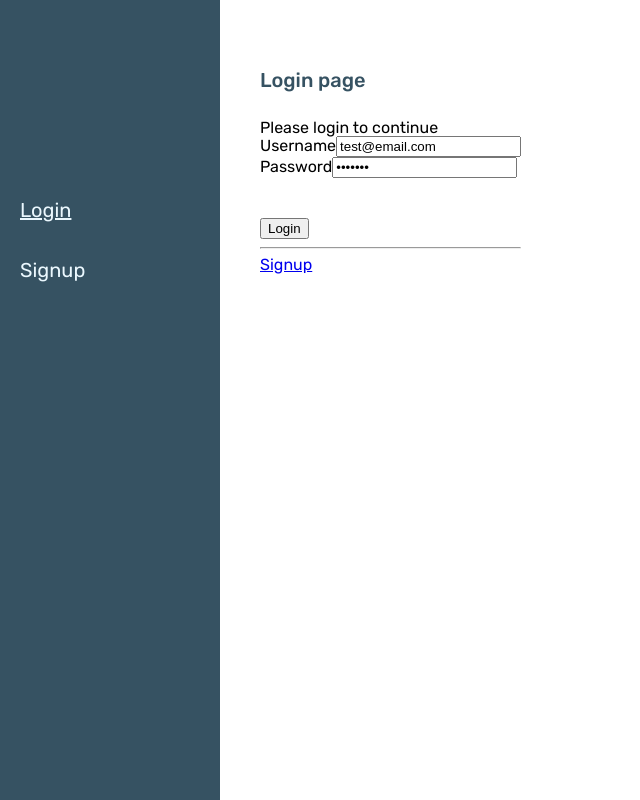
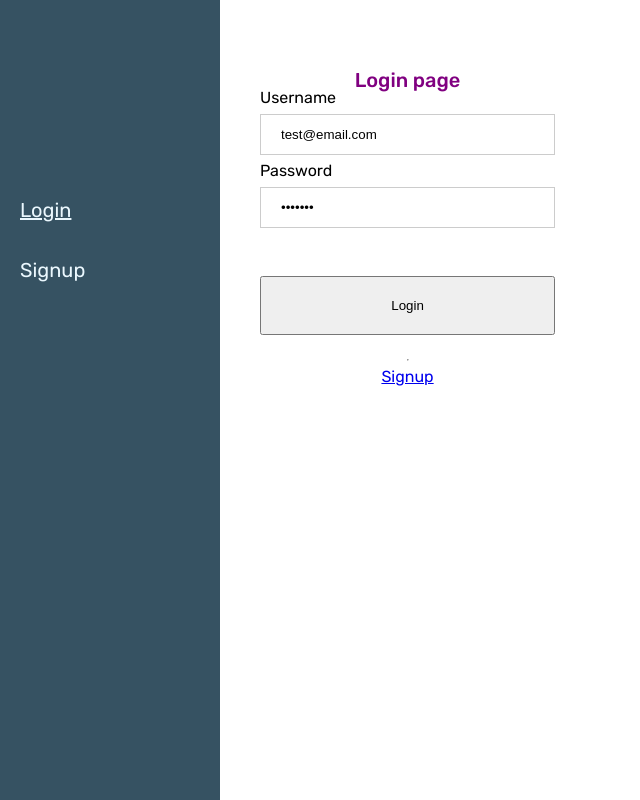
Before and after one commit to adessovic/react-dashboard-app, a React (Create React App) app: page /login in a window 1280 px wide. Shown: the top 800 px of the page, without its empty margins (0-640 px from the left). Built offline with nearby package versions, Linux system fonts and the light colour scheme.

Commit message:
signup and minor style changes

```diff
--- a/src/Routes.tsx
+++ b/src/Routes.tsx
@@ -5,7 +5,7 @@ import Dashboard from "./components/Dashboard";
 import Setting from "./components/Settings";
 import Tabs from "./components/Tabs";
 import Login from "./components/Login";
-import Signup from "./components/Signup";
+import Signup from "./components/Signup/Signup";
 
 import Users from "./components/Users";
 import SingleUser from "./components/SingleUser";
--- a/src/components/Login.tsx
+++ b/src/components/Login.tsx
@@ -7,7 +7,7 @@ const Login = () => {
 
     const secret = 'test123';
     const [email, setEmail] = useState<string>('test@email.com');
-    const [password, setPassword] = useState<string>('');
+    const [password, setPassword] = useState<string>( secret || '');
 
     /* Login User */
     async function loginUserAsync() {
@@ -35,13 +35,17 @@ const Login = () => {
 
         // Validate User Password
         if(isSecretOk){
-            localStorage.setItem('user', data);
+            localStorage.setItem('user', JSON.stringify(data));
 
             // Redirect to 'Dashboard' Page
             navigate('/dashboard');
         }
         else{ // Wrong Password
+            console.log('password',password);
+            console.log('secret',secret);
+
             alert('Try Again');
+            return;
         }
     }
 
@@ -71,9 +75,7 @@ const Login = () => {
 
     return(
         <div className="login">
-            <h2>Login page</h2>
-
-            <p> Please login to continue</p>
+            <h2 className="title">Login page</h2>
 
             <div>
                 <label htmlFor="username"><b>Username</b></label>
--- /dev/null
+++ b/src/components/Signup/Signup.css
@@ -0,0 +1,21 @@
+.title{
+    color: purple;
+}
+/* Full-width inputs */
+input[type=text], input[type=email], input[type=password] {
+    width: 100%;
+    padding: 12px 20px;
+    margin: 8px 0;
+    display: inline-block;
+    border: 1px solid #ccc;
+    box-sizing: border-box;
+}
+.login{
+    display: flex;
+    align-items: center;
+    flex-direction: column;
+}
+.login button{
+    width: 100%;
+    padding: 20px;
+}
--- /dev/null
+++ b/src/components/Signup/Signup.module.css
@@ -0,0 +1,12 @@
+.title{
+    color: green;
+}
+/* Full-width inputs */
+input[type=text], input[type=email], input[type=password] {
+    width: 100%;
+    padding: 12px 20px;
+    margin: 8px 0;
+    display: inline-block;
+    border: 1px solid #ccc;
+    box-sizing: border-box;
+}
--- a/src/components/Signup.tsx
+++ b/src/components/Signup/Signup.tsx
@@ -1,12 +1,9 @@
 import { useState } from "react";
 import { useNavigate } from "react-router-dom";
+import "./Signup.css";
+//import classNames from "./Signup/Signup.modules.css";
 
-type NewUser = {
-    email : string,
-    password : string
-};
-
-const Login = () => {
+const Signup = () => {
 
     const navigate = useNavigate();
 
@@ -31,7 +28,7 @@ const Login = () => {
         }
         else{
             // Redirect to 'Login' Page
-            alert('Sigup OK!');
+            alert('Signup OK!');
             navigate('/login');
         }
     }
@@ -50,9 +47,7 @@ const Login = () => {
 
     return(
         <div className="login">
-            <h2>Signup</h2>
-
-            <p>Fill in all fields</p>
+            <h2 className="title">Signup</h2>
 
             <div>
                 <label htmlFor="username"><b>Email</b></label>
@@ -64,8 +59,7 @@ const Login = () => {
 
             <button onClick={signupUser}>Signup</button>
 
-
         </div>
     )
 }
-export default Login;
+export default Signup;
```
